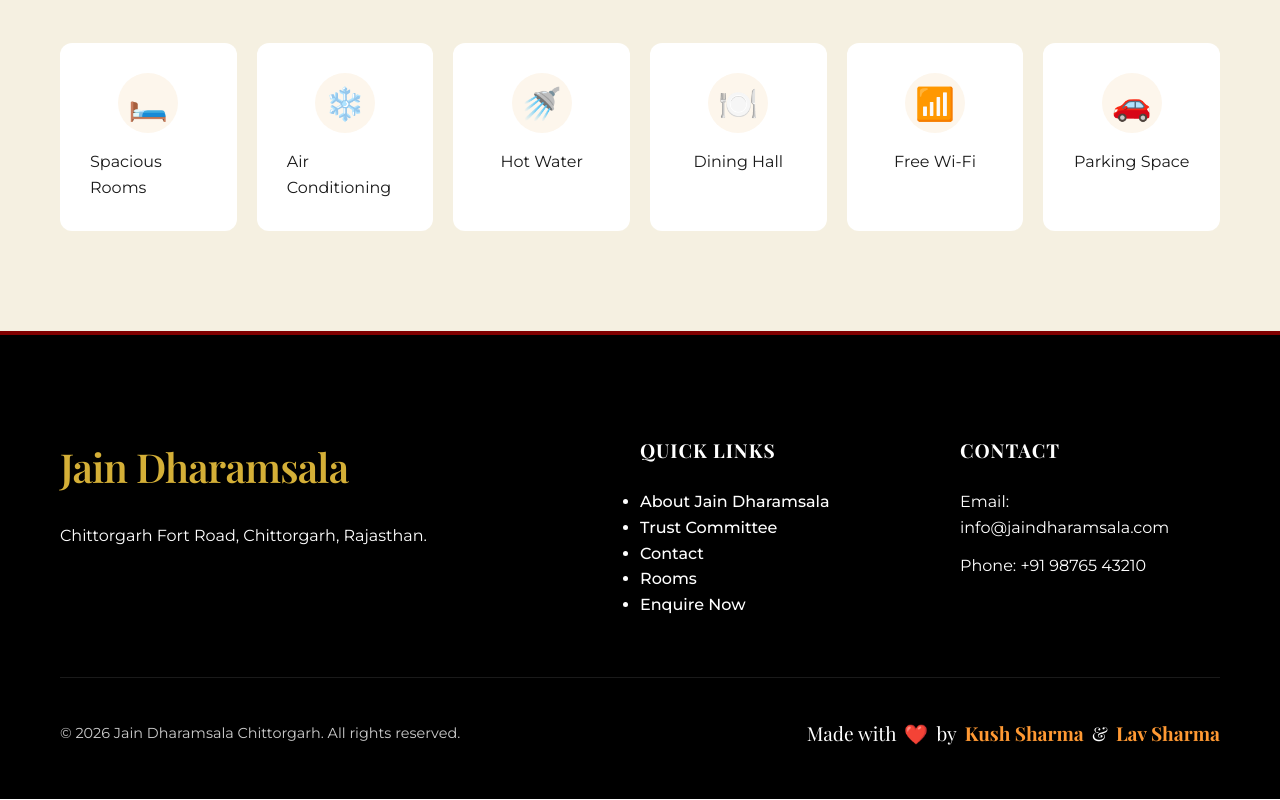
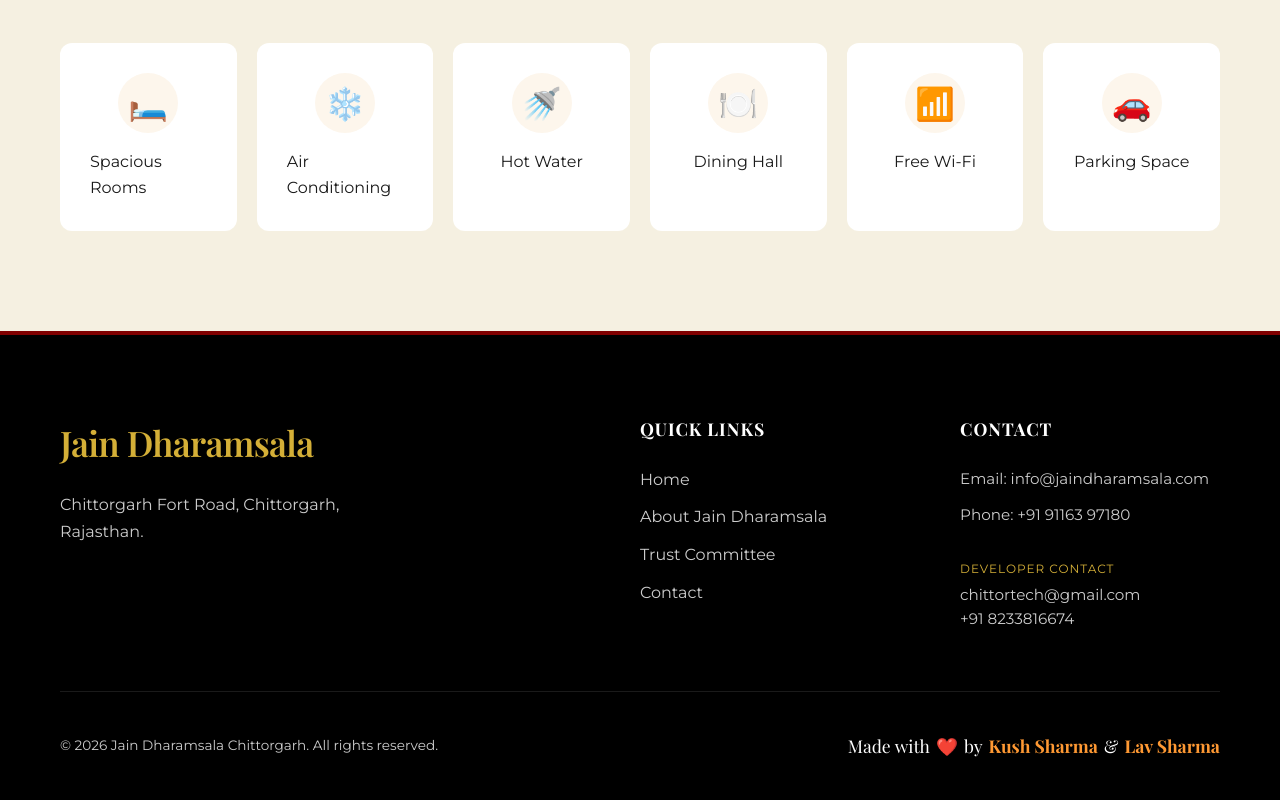
Before and after one commit to sharmakush2003/Jain-Dharamsala, a Next.js app: page /home in a window 1280 px wide. Shown: the part 1155-1955 px from the top of the page. Built offline with nearby package versions, Linux system fonts and the light colour scheme.

Commit message:
Refactor Footer into global component and add developer contact info

```diff
--- a/src/app/about/page.tsx
+++ b/src/app/about/page.tsx
@@ -5,6 +5,7 @@ import Link from 'next/link';
 import Navbar from '@/components/Navbar';
 import { useLanguage } from '@/components/LanguageProvider';
 import Timeline from '@/components/Timeline';
+import Footer from '@/components/Footer';
 import styles from './about.module.css';
 
 const AboutPage = () => {
@@ -78,6 +79,7 @@ const AboutPage = () => {
            <Link href="/">{t('nav_home')}</Link>
         </div>
       </div>
+      <Footer />
     </div>
   );
 };
--- a/src/app/contact/page.tsx
+++ b/src/app/contact/page.tsx
@@ -5,6 +5,7 @@ import Navbar from '@/components/Navbar';
 import { useLanguage } from '@/components/LanguageProvider';
 import styles from './contact.module.css';
 import Link from 'next/link';
+import Footer from '@/components/Footer';
 
 const ContactPage = () => {
   const { t } = useLanguage();
@@ -86,6 +87,7 @@ const ContactPage = () => {
           <Link href="/">{t('nav_home')}</Link>
         </div>
       </div>
+      <Footer />
     </main>
   );
 };
--- a/src/app/home/page.module.css
+++ b/src/app/home/page.module.css
@@ -121,154 +121,9 @@
   transition: var(--transition-smooth);
 }
 
-/* Footer Styles */
-.forcedFooter {
-  background: #000000 !important;
-  color: #ffffff !important;
-  padding: 100px 0 50px;
-  border-top: 4px solid var(--temple-maroon);
-}
-
-.footerGrid {
-  display: grid;
-  grid-template-columns: 2fr 1fr 1fr;
-  gap: 60px;
-  margin-bottom: 60px;
-}
-
-.forcedFooterLogo {
-  color: var(--divine-gold) !important;
-  font-size: 2.5rem;
-  margin-bottom: 24px;
-  display: block;
-}
-
-.footerLogo {
-  color: var(--divine-gold);
-  font-size: 2rem;
-  margin-bottom: 20px;
-}
-
-.forcedFooterInfo p {
-  color: #ffffff !important;
-  max-width: 350px;
-  line-height: 1.7;
-  font-size: 1rem;
-  opacity: 0.9;
-}
-
-.forcedFooterLinks h4, .forcedFooterContact h4 {
-  font-size: 1.2rem;
-  margin-bottom: 24px;
-  color: #ffffff !important;
-  font-weight: 700;
-  text-transform: uppercase;
-  letter-spacing: 1px;
-}
-
-.footerLinks ul {
-  list-style: none;
-}
-
-.footerLinks li {
-  margin-bottom: 12px;
-}
-
-.forcedFooterLinks a {
-  color: #ffffff !important;
-  text-decoration: none;
-  font-weight: 500;
-  transition: var(--transition-sacred);
-}
-
-.forcedFooterLinks a:hover {
-  color: var(--divine-gold) !important;
-  text-decoration: underline;
-}
-
-.forcedFooterContact p {
-  color: #ffffff !important;
-  margin-bottom: 12px;
-  font-size: 1rem;
-}
-
-.footerBottom {
-  border-top: 1px solid rgba(255, 255, 255, 0.1);
-  padding-top: 40px;
-  display: flex;
-  justify-content: space-between;
-  align-items: center;
-  flex-wrap: wrap;
-  gap: 20px;
-}
-
-.forcedCopyright {
-  color: #cccccc !important;
-  font-size: 0.9rem;
-}
-
-.forcedCredit {
-  font-family: 'Playfair Display', serif;
-  font-size: 1.2rem;
-  color: #ffffff !important;
-  display: flex;
-  align-items: center;
-  gap: 8px;
-}
-
-.heart {
-  color: #ff4d4d;
-  display: inline-block;
-  animation: heartBeat 1.5s infinite;
-  font-size: 1.2rem;
-}
-
-.names {
-  color: var(--saffron-kesariya);
-  font-weight: 700;
-  position: relative;
-  transition: var(--transition-sacred);
-}
-
-.names:hover {
-  color: var(--divine-gold);
-  text-shadow: 0 0 15px rgba(212, 175, 55, 0.6);
-}
-
-@keyframes heartBeat {
-  0% { transform: scale(1); }
-  14% { transform: scale(1.3); }
-  28% { transform: scale(1); }
-  42% { transform: scale(1.3); }
-  70% { transform: scale(1); }
-}
-
-.adminEditBtn {
-  margin-top: 10px;
-  background: rgba(128, 0, 0, 0.05);
-  border: 1px solid var(--temple-maroon);
-  color: var(--temple-maroon);
-  padding: 8px 16px;
-  border-radius: 8px;
-  font-size: 0.9rem;
-  font-weight: 600;
-  cursor: pointer;
-  transition: var(--transition-smooth);
-}
-
-.adminEditBtn:hover {
-  background: var(--temple-maroon);
-  color: white;
-}
-
 @media (max-width: 768px) {
   .footerGrid {
     grid-template-columns: 1fr;
     gap: 40px;
   }
-
-  .footerBottom {
-    flex-direction: column;
-    text-align: center;
-  }
 }
--- a/src/app/home/page.tsx
+++ b/src/app/home/page.tsx
@@ -6,6 +6,7 @@ import Hero from '@/components/Hero';
 import { useLanguage } from '@/components/LanguageProvider';
 import { useAuth } from '@/components/AuthContext';
 import styles from './page.module.css';
+import Footer from '@/components/Footer';
 
 export default function Home() {
   const { t } = useLanguage();
@@ -53,39 +54,7 @@ export default function Home() {
         </div>
       </section>
 
-      <footer className={styles.forcedFooter}>
-        <div className={styles.container}>
-          <div className={styles.footerGrid}>
-            <div className={styles.footerInfo}>
-              <h3 className={styles.forcedFooterLogo}>{t('site_name')}</h3>
-              <p className={styles.forcedFooterInfo}>{t('footer_address')}</p>
-            </div>
-            <div className={styles.forcedFooterLinks}>
-              <h4>{t('footer_links')}</h4>
-              <ul>
-                <li><Link href="/about">{t('about_title')}</Link></li>
-                <li><Link href="/trust-committee">{t('nav_trust')}</Link></li>
-                <li><Link href="/contact">{t('nav_contact')}</Link></li>
-                <li><Link href="/home#rooms">{t('nav_rooms')}</Link></li>
-                <li><Link href="/home#booking">{t('nav_book')}</Link></li>
-              </ul>
-            </div>
-            <div className={styles.forcedFooterContact}>
-              <h4>{t('footer_contact')}</h4>
-              <p>Email: info@jaindharamsala.com</p>
-              <p>Phone: +91 98765 43210</p>
-            </div>
-          </div>
-          <div className={styles.footerBottom}>
-            <p className={styles.forcedCopyright}>&copy; 2026 {t('footer_copyright')}</p>
-            <div className={styles.forcedCredit}>
-              {t('made_with')} <span className={styles.heart}>❤️</span> {t('by')}
-              <span className={styles.names}> Kush Sharma</span> &
-              <span className={styles.names}> Lav Sharma</span>
-            </div>
-          </div>
-        </div>
-      </footer>
+      <Footer />
     </main>
   );
 }
--- a/src/app/page.module.css
+++ b/src/app/page.module.css
@@ -21,6 +21,7 @@
   bottom: 0;
   background: radial-gradient(circle at center, rgba(0,0,0,0.2) 0%, rgba(0,0,0,0.8) 100%);
   z-index: 1;
+  pointer-events: none; /* Ensure it doesn't block clicks */
 }
 
 .card {
@@ -90,6 +91,8 @@
   transition: all 0.5s cubic-bezier(0.4, 0, 0.2, 1);
   text-decoration: none;
   box-shadow: 0 10px 30px rgba(234, 179, 8, 0.3);
+  position: relative;
+  z-index: 2;
 }
 
 .primaryButton:hover {
@@ -109,6 +112,8 @@
   cursor: pointer;
   transition: all 0.4s ease;
   backdrop-filter: blur(10px);
+  position: relative;
+  z-index: 2;
 }
 
 .adminToggle:hover {
--- a/src/app/temple/page.tsx
+++ b/src/app/temple/page.tsx
@@ -4,6 +4,7 @@ import React from 'react';
 import { useLanguage } from '@/components/LanguageProvider';
 import Timeline from '@/components/Timeline';
 import DharmicCalendar from '@/components/DharmicCalendar';
+import Footer from '@/components/Footer';
 import styles from './page.module.css';
 
 const TemplePage = () => {
@@ -118,6 +119,7 @@ const TemplePage = () => {
           </div>
         </div>
       </section>
+      <Footer />
     </main>
   );
 };
--- a/src/app/trust-committee/page.tsx
+++ b/src/app/trust-committee/page.tsx
@@ -5,6 +5,7 @@ import Navbar from '@/components/Navbar';
 import { useLanguage } from '@/components/LanguageProvider';
 import styles from './trust.module.css';
 import Link from 'next/link';
+import Footer from '@/components/Footer';
 
 const TrustCommitteePage = () => {
   const { t } = useLanguage();
@@ -78,6 +79,7 @@ const TrustCommitteePage = () => {
           <Link href="/">{t('nav_home')}</Link>
         </div>
       </div>
+      <Footer />
     </main>
   );
 };
--- /dev/null
+++ b/src/components/Footer.module.css
@@ -0,0 +1,128 @@
+.footer {
+  background: #000000;
+  color: #ffffff;
+  padding: 80px 0 40px;
+  border-top: 4px solid #800000;
+  font-family: 'Montserrat', sans-serif;
+}
+
+.container {
+  max-width: 1200px;
+  margin: 0 auto;
+  padding: 0 20px;
+}
+
+.footerGrid {
+  display: grid;
+  grid-template-columns: 2fr 1fr 1fr;
+  gap: 60px;
+  margin-bottom: 60px;
+}
+
+.footerLogo {
+  color: #D4AF37;
+  font-size: 2.2rem;
+  margin-bottom: 20px;
+  font-family: 'Playfair Display', serif;
+}
+
+.footerAddress {
+  color: #ffffff;
+  opacity: 0.8;
+  line-height: 1.7;
+  max-width: 350px;
+}
+
+.footerLinks h4, .footerContact h4, .devContact h4 {
+  font-size: 1.1rem;
+  margin-bottom: 24px;
+  color: #ffffff;
+  font-weight: 700;
+  text-transform: uppercase;
+  letter-spacing: 1px;
+}
+
+.footerLinks ul {
+  list-style: none;
+  padding: 0;
+}
+
+.footerLinks li {
+  margin-bottom: 12px;
+}
+
+.footerLinks a {
+  color: #ffffff;
+  opacity: 0.8;
+  transition: all 0.3s ease;
+}
+
+.footerLinks a:hover {
+  color: #D4AF37;
+  opacity: 1;
+}
+
+.footerContact p, .devContact p {
+  margin-bottom: 12px;
+  opacity: 0.8;
+  font-size: 0.95rem;
+}
+
+.footerBottom {
+  border-top: 1px solid rgba(255, 255, 255, 0.1);
+  padding-top: 40px;
+  display: flex;
+  justify-content: space-between;
+  align-items: center;
+  flex-wrap: wrap;
+  gap: 20px;
+}
+
+.copyright {
+  color: #cccccc;
+  font-size: 0.85rem;
+}
+
+.credit {
+  font-family: 'Playfair Display', serif;
+  font-size: 1.1rem;
+  display: flex;
+  align-items: center;
+  gap: 6px;
+}
+
+.heart {
+  color: #ff4d4d;
+}
+
+.names {
+  color: #FF9933;
+  font-weight: 700;
+}
+
+.devLabel {
+  display: block;
+  font-size: 0.75rem;
+  text-transform: uppercase;
+  letter-spacing: 1px;
+  color: #D4AF37;
+  margin-bottom: 4px;
+}
+
+@media (max-width: 992px) {
+  .footerGrid {
+    grid-template-columns: 1fr 1fr;
+  }
+}
+
+@media (max-width: 600px) {
+  .footerGrid {
+    grid-template-columns: 1fr;
+    gap: 40px;
+  }
+
+  .footerBottom {
+    flex-direction: column;
+    text-align: center;
+  }
+}
--- /dev/null
+++ b/src/components/Footer.tsx
@@ -0,0 +1,56 @@
+'use client';
+
+import React from 'react';
+import Link from 'next/link';
+import { useLanguage } from './LanguageProvider';
+import styles from './Footer.module.css';
+
+const Footer = () => {
+  const { t } = useLanguage();
+
+  return (
+    <footer className={styles.footer}>
+      <div className={styles.container}>
+        <div className={styles.footerGrid}>
+          <div className={styles.footerInfo}>
+            <h3 className={styles.footerLogo}>{t('site_name')}</h3>
+            <p className={styles.footerAddress}>{t('footer_address')}</p>
+          </div>
+
+          <div className={styles.footerLinks}>
+            <h4>{t('footer_links')}</h4>
+            <ul>
+              <li><Link href="/home">{t('nav_home')}</Link></li>
+              <li><Link href="/about">{t('about_title')}</Link></li>
+              <li><Link href="/trust-committee">{t('nav_trust')}</Link></li>
+              <li><Link href="/contact">{t('nav_contact')}</Link></li>
+            </ul>
+          </div>
+
+          <div className={styles.footerContact}>
+            <h4>{t('footer_contact')}</h4>
+            <p>Email: info@jaindharamsala.com</p>
+            <p>Phone: +91 91163 97180</p>
+
+            <div style={{ marginTop: '2rem' }}>
+              <span className={styles.devLabel}>Developer Contact</span>
+              <p style={{ margin: 0 }}>chittortech@gmail.com</p>
+              <p style={{ margin: 0 }}>+91 8233816674</p>
+            </div>
+          </div>
+        </div>
+
+        <div className={styles.footerBottom}>
+          <p className={styles.copyright}>&copy; 2026 {t('footer_copyright')}</p>
+          <div className={styles.credit}>
+            {t('made_with')} <span className={styles.heart}>❤️</span> {t('by')}
+            <span className={styles.names}> Kush Sharma</span> &
+            <span className={styles.names}> Lav Sharma</span>
+          </div>
+        </div>
+      </div>
+    </footer>
+  );
+};
+
+export default Footer;
```
Also changed, not shown: src/app/page.tsx (+13 -2 lines).
